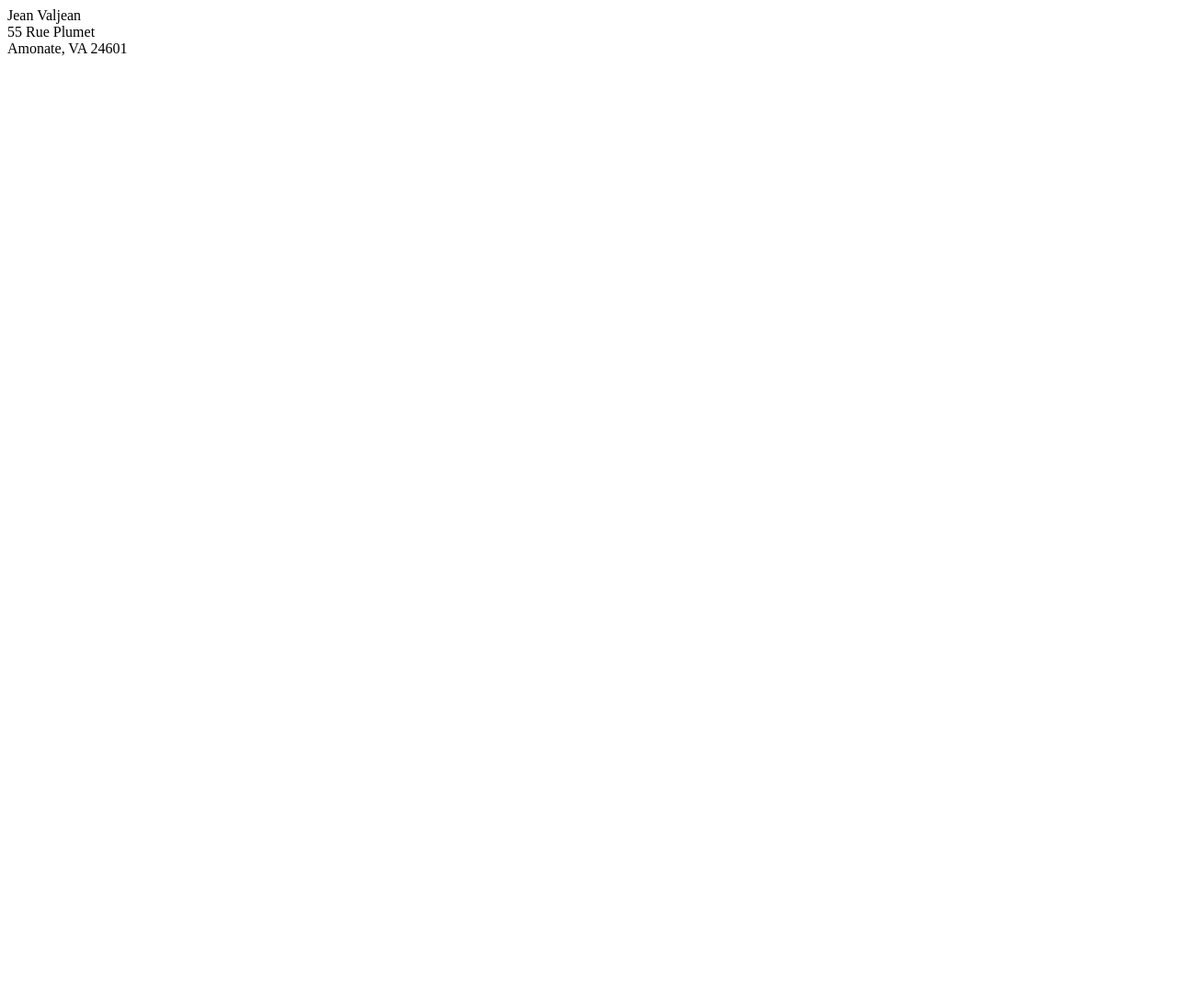
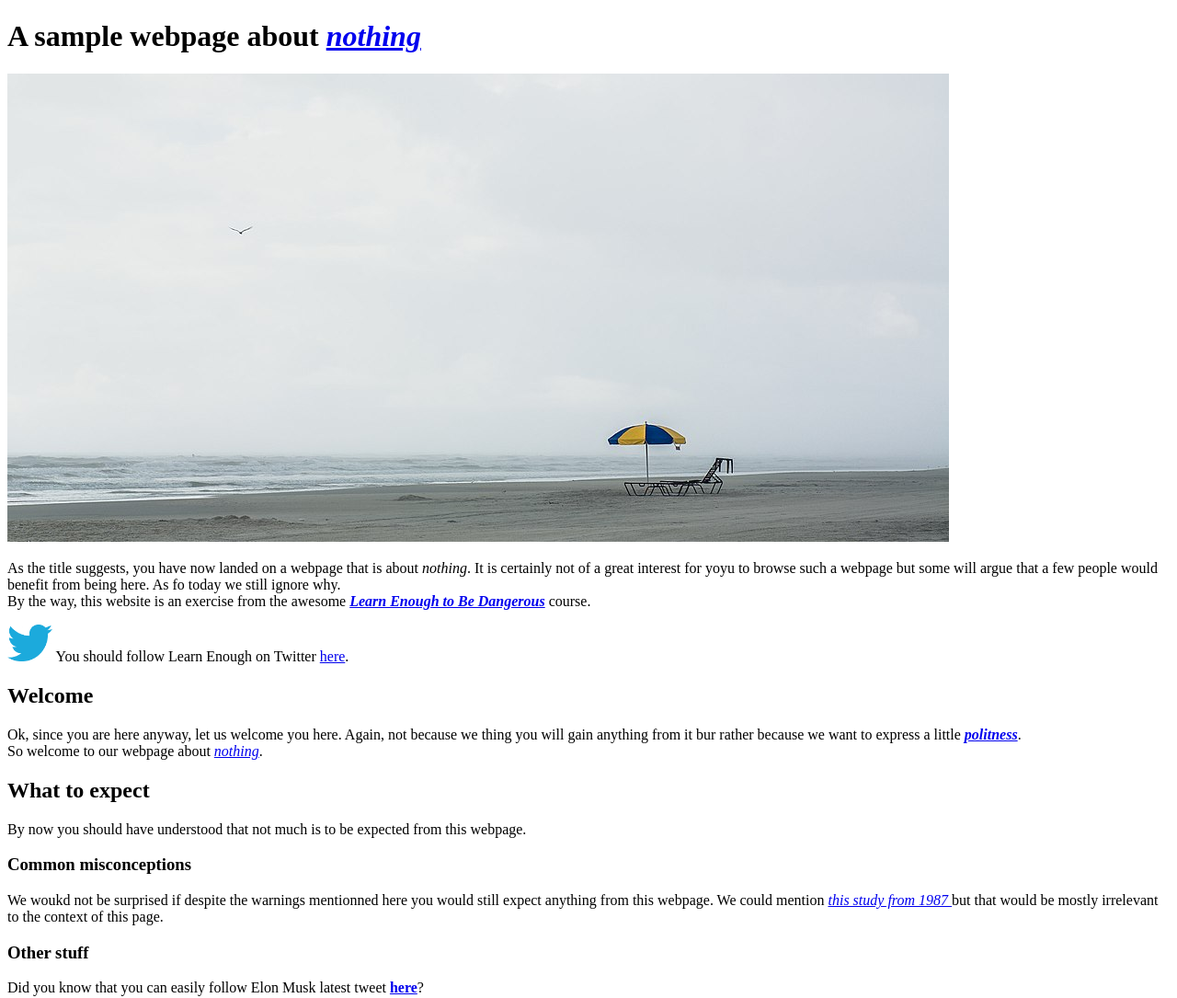
Before and after one commit to etienne-bourganel/sample_website, a plain HTML site: page index.html in a window 1280 px wide. Shown: the top 1085 px of the page at 92% size. Before the commit the page ends 800 px from the top, so only its background shows below. Drawn offline with Linux system fonts and the light colour scheme.

Commit message:
Add text and images

```diff
--- a/index.html
+++ b/index.html
@@ -1,12 +1,55 @@
 <!DOCTYPE html>
 <html lang="en" dir="ltr">
   <head>
-    <title>Page Title</title>
+    <title>A sample webpage about nothing</title>
     <meta charset="utf-8">
   </head>
   <body>
-    Jean Valjean <br>
-    55 Rue Plumet <br>
-    Amonate, VA 24601
+    <h1>A sample webpage about <a href="https://en.wikipedia.org/wiki/Nothing" target="_blank" rel="noopener"><em>nothing</em></a></h1>
+
+    <a href="https://upload.wikimedia.org/wikipedia/commons/thumb/1/1b/Emptiness_%2879197355%29.jpeg/1024px-Emptiness_%2879197355%29.jpeg">
+      <img src="./images/lonely_beach.jpg" alt="An empty beach on a grey day">
+    </a>
+      <p>
+        As the title suggests, you have now landed on a webpage that is about <em>nothing</em>.
+        It is certainly not of a great interest for yoyu to browse such a webpage but some will argue that a few people would benefit from being here. As fo today we still ignore why.
+        <br>
+        By the way, this website is an exercise from the awesome <a href="https://www.learnenough.com/" target="_blank" rel="noopener"><strong> <em> Learn Enough to Be Dangerous</em></strong></a> course.
+        <br>
+        <p>
+          <a href="https://logos-download.com/169-twitter-logo-download.html" target="_blank"
+         rel="noopener" style="text-decoration: none;">
+           <img src="./images/twitter_logo.png" style="height: 40px;">
+          </a>
+         You should follow Learn Enough on Twitter
+          <a href="https://twitter.com/learnenough"
+            target="_blank" rel="noopener">here</a>.
+        </p>
+      </p>
+    <h2>Welcome</h2>
+      <p>Ok, since you are here anyway, let us welcome you here. Again, not because we thing you will gain anything from it bur rather because we want to express a little <a href="https://en.wikipedia.org/wiki/Politeness" target="_blank" rel="noopener"><strong><em>politness</em></strong></a>.
+        <br>
+      So welcome to our webpage about <a href="https://en.wikipedia.org/wiki/Nothing" target="_blank" rel="noopener"><em>nothing</em></a>.
+      </p>
+
+    <h2>What to expect</h2>
+      <p>
+          By now you should have understood that not much is to be expected from this webpage.
+      </p>
+
+    <h3>Common misconceptions</h3>
+      <p>
+        We woukd not be surprised if despite the warnings mentionned here you would still expect anything from this webpage. We could mention <a href="https://users.cs.northwestern.edu/~ortony/Andrew_Ortony_files/1987%20-%20Surprise%20and%20expectation%20failure.pdf" target="_blank" rel="noopener"><em>this study from 1987 </em></a>but that would be mostly irrelevant to the context of this page.
+      </p>
+
+    <h3>Other stuff</h3>
+      <p>
+        Did you know that you can easily follow Elon Musk latest tweet <a href="https://twitter.com/elonmusk" target="_blank" rel="noopener"><strong>here</strong></a>?
+        <br>No? Ok, well now you know.
+        <br>
+        <a href="https://upload.wikimedia.org/wikipedia/commons/3/34/Elon_Musk_Royal_Society_%28crop2%29.jpg">
+          <img src="./images/elon.jpg" alt="A portrait of Elon Musk">
+        </a>
+      </p>
   </body>
 </html>
```
Also changed, not shown: images/elon.jpg (added), images/lonely_beach.jpg (added), images/twitter_logo.png (added).
